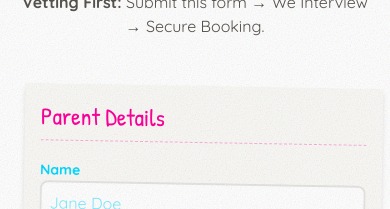
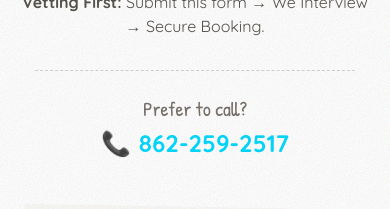
Before and after one commit to montjeffrey/GenZMAMA, a Next.js app: page /contact in a window 390 px wide. Shown: the part 238-447 px from the top of the page. Built offline with nearby package versions, Linux system fonts and the light colour scheme; no server answers.

Commit message:
Added phone number for client access

```diff
--- a/src/app/(site)/contact/ContactClient.tsx
+++ b/src/app/(site)/contact/ContactClient.tsx
@@ -75,6 +75,13 @@ export default function ContactClient() {
                         We prioritize safety and fit, so every enrollment starts with a chat.
                         <br /><strong>Vetting First:</strong> Submit this form &rarr; We Interview &rarr; Secure Booking.
                     </p>
+
+                    <div className="mt-8 pt-6 border-t border-dashed border-stone-300 max-w-xs mx-auto">
+                        <p className="font-hand text-xl text-stone-500 mb-1">Prefer to call?</p>
+                        <a href="tel:8622592517" className="font-sans font-bold text-2xl text-warm-brown hover:text-terracotta transition-colors flex items-center justify-center gap-2">
+                            <span>📞</span> 862-259-2517
+                        </a>
+                    </div>
                 </div>
 
                 <PolaroidFrame caption="Let's get to know each other!" rotation={1} className="bg-[#FAF9F6] p-4 md:p-8" fitContent={true}>
```
